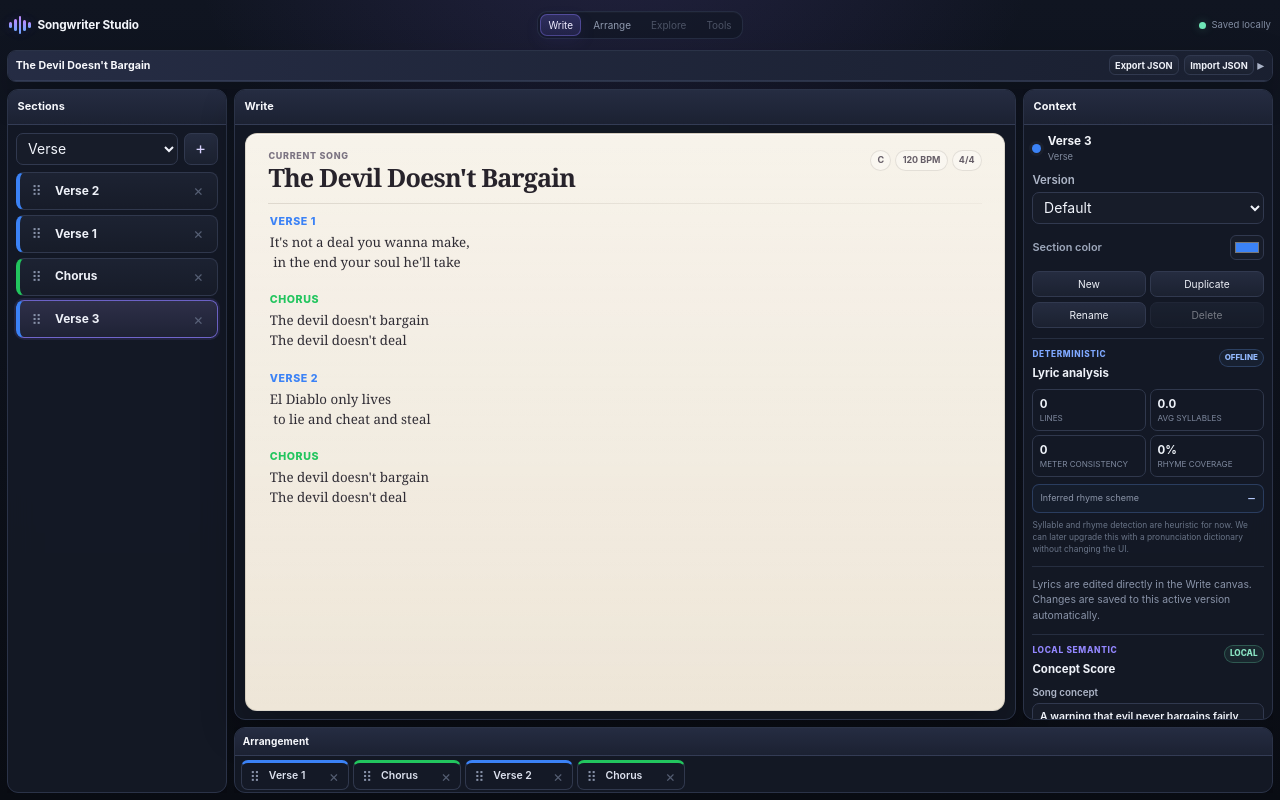
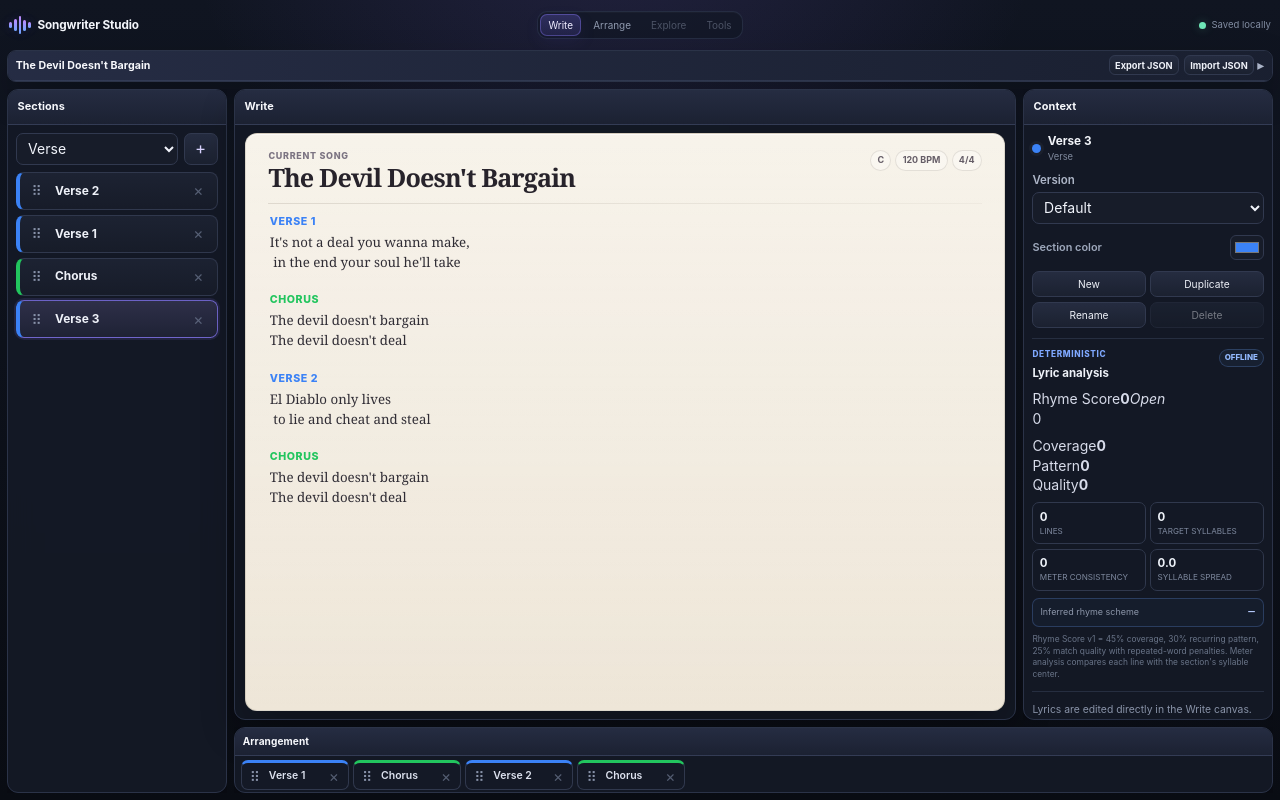
Before and after one commit to dstancomb3/Songwriter-Studio, a React (Vite) app: page / in a window 1280 px wide. Both pictures are taken after a click on the button "Create section". Built offline with nearby package versions, Linux system fonts and the light colour scheme.

Commit message:
Add Rhyme Score and craft observations

```diff
--- a/src/components/sections/SectionEditor.tsx
+++ b/src/components/sections/SectionEditor.tsx
@@ -563,6 +563,49 @@ export function SectionEditor() {
           </span>
         </div>
 
+        <div className="rhyme-score-hero">
+          <div>
+            <span>Rhyme Score</span>
+            <strong>
+              {lyricAnalysis.rhymeScore.total}
+            </strong>
+            <em>
+              {lyricAnalysis.rhymeScore.total >= 75
+                ? "Structured"
+                : lyricAnalysis.rhymeScore.total >= 50
+                ? "Developing"
+                : "Open"}
+            </em>
+          </div>
+
+          <div className="rhyme-score-ring">
+            {lyricAnalysis.rhymeScore.total}
+          </div>
+        </div>
+
+        <div className="rhyme-score-breakdown">
+          <div>
+            <span>Coverage</span>
+            <strong>
+              {lyricAnalysis.rhymeScore.coverage}
+            </strong>
+          </div>
+
+          <div>
+            <span>Pattern</span>
+            <strong>
+              {lyricAnalysis.rhymeScore.pattern}
+            </strong>
+          </div>
+
+          <div>
+            <span>Quality</span>
+            <strong>
+              {lyricAnalysis.rhymeScore.quality}
+            </strong>
+          </div>
+        </div>
+
         <div className="lyric-analysis__stats">
           <div>
             <strong>
@@ -573,9 +616,9 @@ export function SectionEditor() {
 
           <div>
             <strong>
-              {lyricAnalysis.averageSyllables.toFixed(1)}
+              {lyricAnalysis.targetSyllables}
             </strong>
-            <span>Avg syllables</span>
+            <span>Target syllables</span>
           </div>
 
           <div>
@@ -587,9 +630,9 @@ export function SectionEditor() {
 
           <div>
             <strong>
-              {lyricAnalysis.rhymeCoverage}%
+              {lyricAnalysis.syllableSpread.toFixed(1)}
             </strong>
-            <span>Rhyme coverage</span>
+            <span>Syllable spread</span>
           </div>
         </div>
 
@@ -618,11 +661,29 @@ export function SectionEditor() {
                     {line.text}
                   </span>
 
-                  <span className="lyric-line-row__syllables">
+                  <span
+                    className={
+                      "lyric-line-row__meter lyric-line-row__meter--" +
+                      line.meterStatus
+                    }
+                    title={
+                      line.syllableDelta === 0
+                        ? "At section syllable target"
+                        : line.syllableDelta > 0
+                        ? "+" + line.syllableDelta + " syllables"
+                        : line.syllableDelta + " syllables"
+                    }
+                  >
                     {line.syllables}
                   </span>
 
-                  <span className="lyric-line-row__ending">
+                  <span
+                    className={
+                      "lyric-line-row__ending lyric-line-row__ending--" +
+                      line.rhymeStrength
+                    }
+                    title={line.rhymeStrength + " rhyme"}
+                  >
                     {line.endWord || "—"}
                   </span>
                 </div>
@@ -631,11 +692,27 @@ export function SectionEditor() {
           </div>
         )}
 
+        {lyricAnalysis.observations.length > 0 && (
+          <div className="lyric-observations">
+            {lyricAnalysis.observations.map(
+              (observation) => (
+                <div
+                  className="lyric-observation"
+                  key={observation}
+                >
+                  <span aria-hidden="true">•</span>
+                  <p>{observation}</p>
+                </div>
+              )
+            )}
+          </div>
+        )}
+
         <div className="lyric-analysis__note">
-          Syllable and rhyme detection are heuristic
-          for now. We can later upgrade this with a
-          pronunciation dictionary without changing
-          the UI.
+          Rhyme Score v1 = 45% coverage, 30% recurring
+          pattern, 25% match quality with repeated-word
+          penalties. Meter analysis compares each line
+          with the section's syllable center.
         </div>
       </div>
 
```
